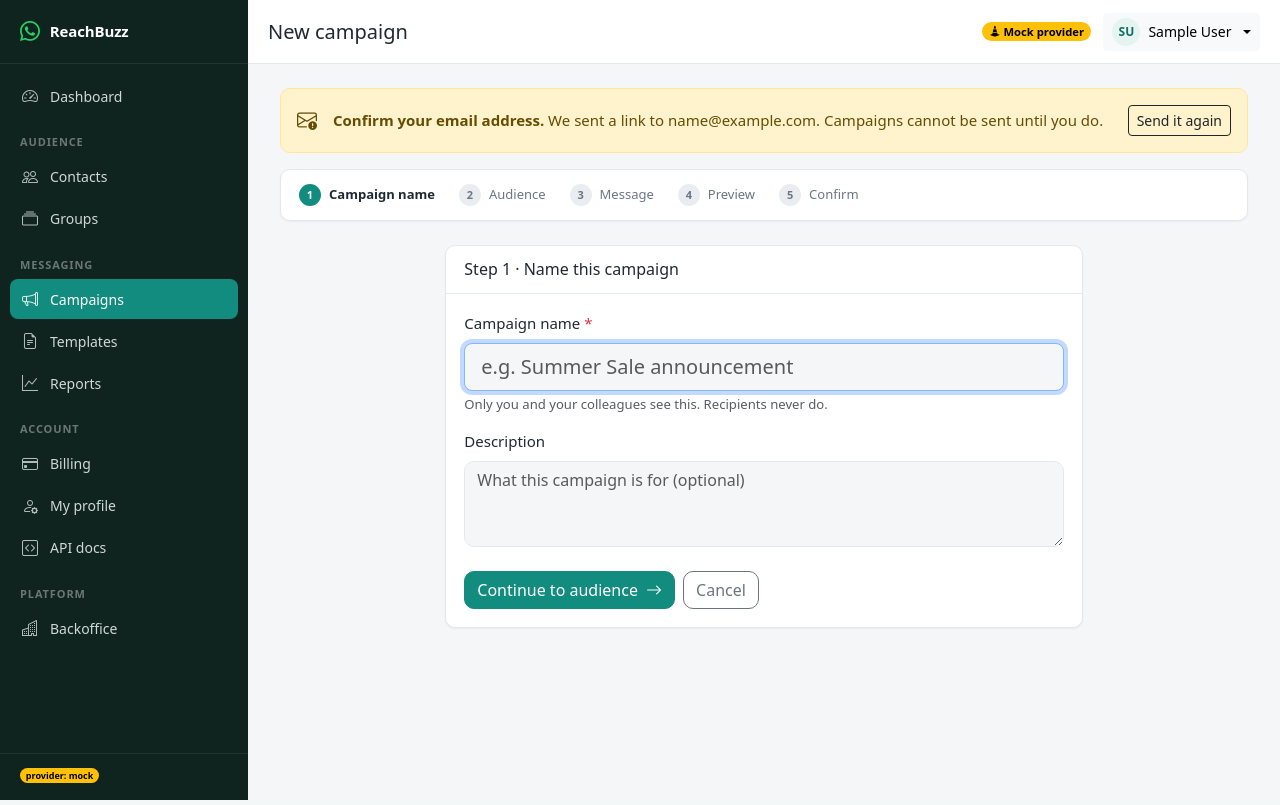
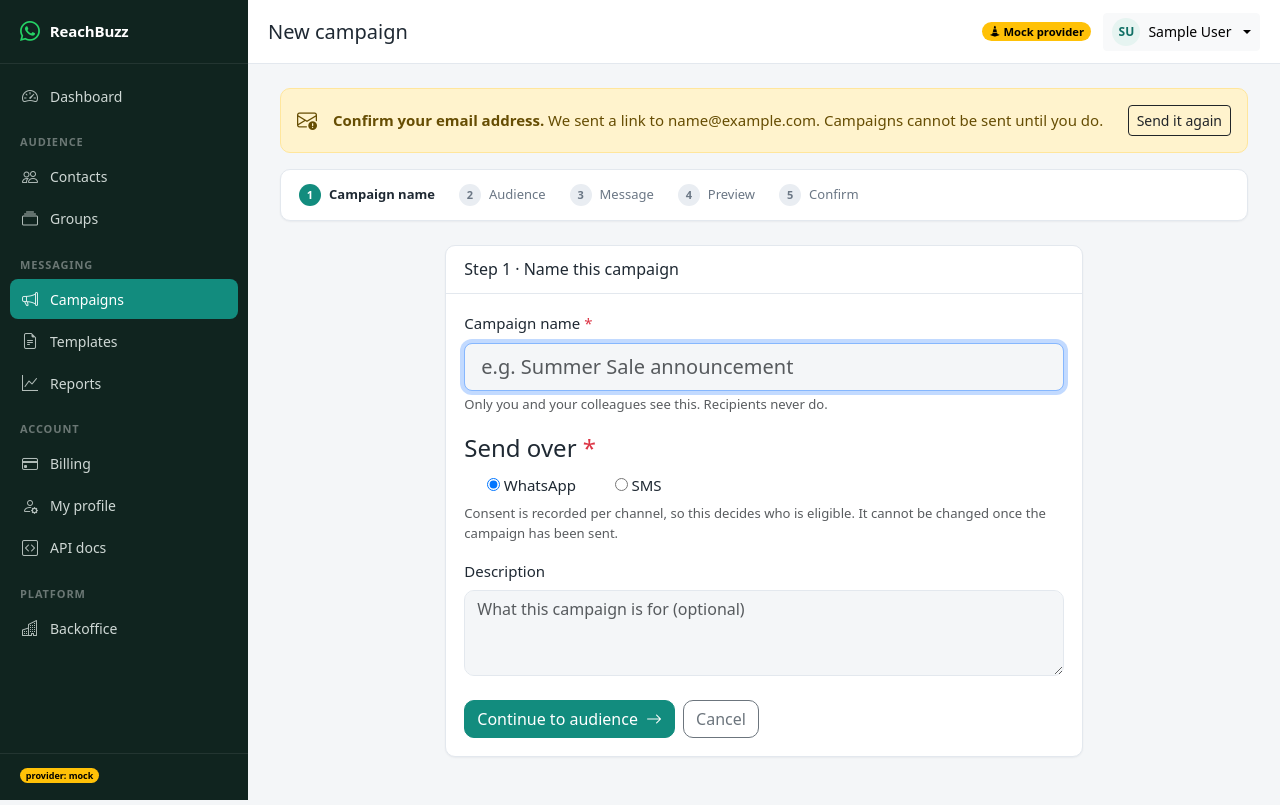
Before and after one commit to sanishstha8/ReachBuzz, a Django app: page /campaigns/new/ in a window 1280 px wide. Run offline with Django 5.2, Linux system fonts and the light colour scheme; the visitor is signed in with stand-in values (Sample User, id 1); data that the repository does not hold is empty; parts of the project's set-up code (start-up, migrations or seed data) failed here and were passed over.

Commit message:
feat(campaigns): choose the channel in the wizard
Stage 9 made Campaign.channel real but left it settable only through the admin
or the API, so the one place a customer actually builds a campaign could not
express the choice. This is that gap.

It goes in step 1 rather than anywhere later. The channel decides which consent
the audience is resolved against, so asking after the audience had been picked
would mean silently re-resolving a list the operator has already reviewed — and
a campaign whose recipients changed while nobody was looking is exactly the
surprise this wizard exists to prevent.

Radio buttons rather than a dropdown. Two options, and the choice changes who
receives the campaign; a select box hides the alternative behind a click, which
is the wrong weight for a decision like that. The help text says plainly that
consent is per channel, because an operator looking at a group full of opted-in
WhatsApp contacts has no other way to know why an SMS campaign finds nobody.

The field is not required and falls back to WhatsApp when absent. The radio
group always submits one, so that only affects a caller written before the field
existed — which has to keep meaning exactly what it meant before.

Locked once the campaign is no longer editable. The audience was resolved
against this channel's consent, so switching it afterwards would attribute a
send to people who never agreed to be reached that way.

7 new tests, including one that runs the whole way through: an SMS campaign
created in the wizard resolves its audience against SMS consent and leaves the
WhatsApp-only contact out.

Full suite 1407 passing.

```diff
--- a/campaigns/forms.py
+++ b/campaigns/forms.py
@@ -8,16 +8,26 @@ from django.conf import settings
 from campaigns.models import Campaign, CampaignMessageType
 from campaigns.variables import ALLOWED_CONTACT_FIELDS
 from contacts.models import ContactGroup
+from core.channels import DEFAULT_CHANNEL
 from whatsapp.models import MessageTemplate
 
 
 class CampaignDetailsForm(forms.ModelForm):
-    """Step 1 — name the campaign."""
+    """
+    Step 1 — name the campaign and choose how it goes out.
+
+    The channel belongs in step 1 and nowhere later. It decides which consent
+    the audience is resolved against, so asking after the audience has been
+    picked would mean silently re-resolving a list somebody has already
+    reviewed — and a campaign whose recipients changed while the operator was
+    not looking is exactly the surprise this wizard exists to prevent.
+    """
 
     class Meta:
         model = Campaign
-        fields = ("name", "description")
+        fields = ("name", "channel", "description")
         widgets = {
+            "channel": forms.RadioSelect(),
             "name": forms.TextInput(
                 attrs={"class": "form-control form-control-lg", "autofocus": True,
                        "placeholder": "e.g. Summer Sale announcement"}
@@ -27,6 +37,31 @@ class CampaignDetailsForm(forms.ModelForm):
                        "placeholder": "What this campaign is for (optional)"}
             ),
         }
+
+    def __init__(self, *args, **kwargs):
+        super().__init__(*args, **kwargs)
+        # Radio buttons, not a dropdown: two options, and the choice changes who
+        # receives the campaign. A select box hides the alternative behind a
+        # click, which is the wrong weight for a decision like that.
+        self.fields["channel"].empty_label = None
+        self.fields["channel"].initial = DEFAULT_CHANNEL
+        # Not required, and it falls back to WhatsApp when absent. The radio
+        # group always submits one, so this only affects a caller that predates
+        # the field — which must keep meaning exactly what it meant before.
+        self.fields["channel"].required = False
+        self.fields["channel"].help_text = (
+            "Consent is recorded per channel, so this decides who is eligible. "
+            "It cannot be changed once the campaign has been sent."
+        )
+
+        # Locked after launch. The audience was resolved against this channel's
+        # consent, so switching it afterwards would attribute a send to people
+        # who never agreed to be reached that way.
+        if self.instance.pk and not self.instance.is_editable:
+            self.fields["channel"].disabled = True
+
+    def clean_channel(self) -> str:
+        return self.cleaned_data.get("channel") or DEFAULT_CHANNEL
 
     def clean_name(self) -> str:
         name = (self.cleaned_data.get("name") or "").strip()
--- a/campaigns/views.py
+++ b/campaigns/views.py
@@ -201,6 +201,7 @@ class CampaignCreateView(CapabilityRequiredMixin, WizardContextMixin, PageTitleM
             organization=self.organization,
             name=form.cleaned_data["name"],
             description=form.cleaned_data.get("description", ""),
+            channel=form.cleaned_data["channel"],
             user=self.request.user,
             request=self.request,
         )
--- a/templates/campaigns/wizard_details.html
+++ b/templates/campaigns/wizard_details.html
@@ -29,6 +29,26 @@
             {% endif %}
           </div>
 
+          <fieldset class="mb-3">
+            <legend class="form-label mb-2">
+              Send over <span class="text-danger" aria-hidden="true">*</span>
+            </legend>
+            <div class="d-flex flex-wrap gap-3">
+              {% for choice in form.channel %}
+                <div class="form-check">
+                  {{ choice.tag }}
+                  <label class="form-check-label" for="{{ choice.id_for_label }}">
+                    {{ choice.choice_label }}
+                  </label>
+                </div>
+              {% endfor %}
+            </div>
+            <div class="form-text">{{ form.channel.help_text }}</div>
+            {% if form.channel.errors %}
+              <div class="invalid-feedback d-block">{{ form.channel|field_errors }}</div>
+            {% endif %}
+          </fieldset>
+
           <div class="mb-4">
             <label class="form-label" for="{{ form.description.id_for_label }}">Description</label>
             {{ form.description }}
```
Also changed, not shown: campaigns/services.py (+13 -3 lines), campaigns/tests/test_views.py (+101 -0 lines), README.md.
